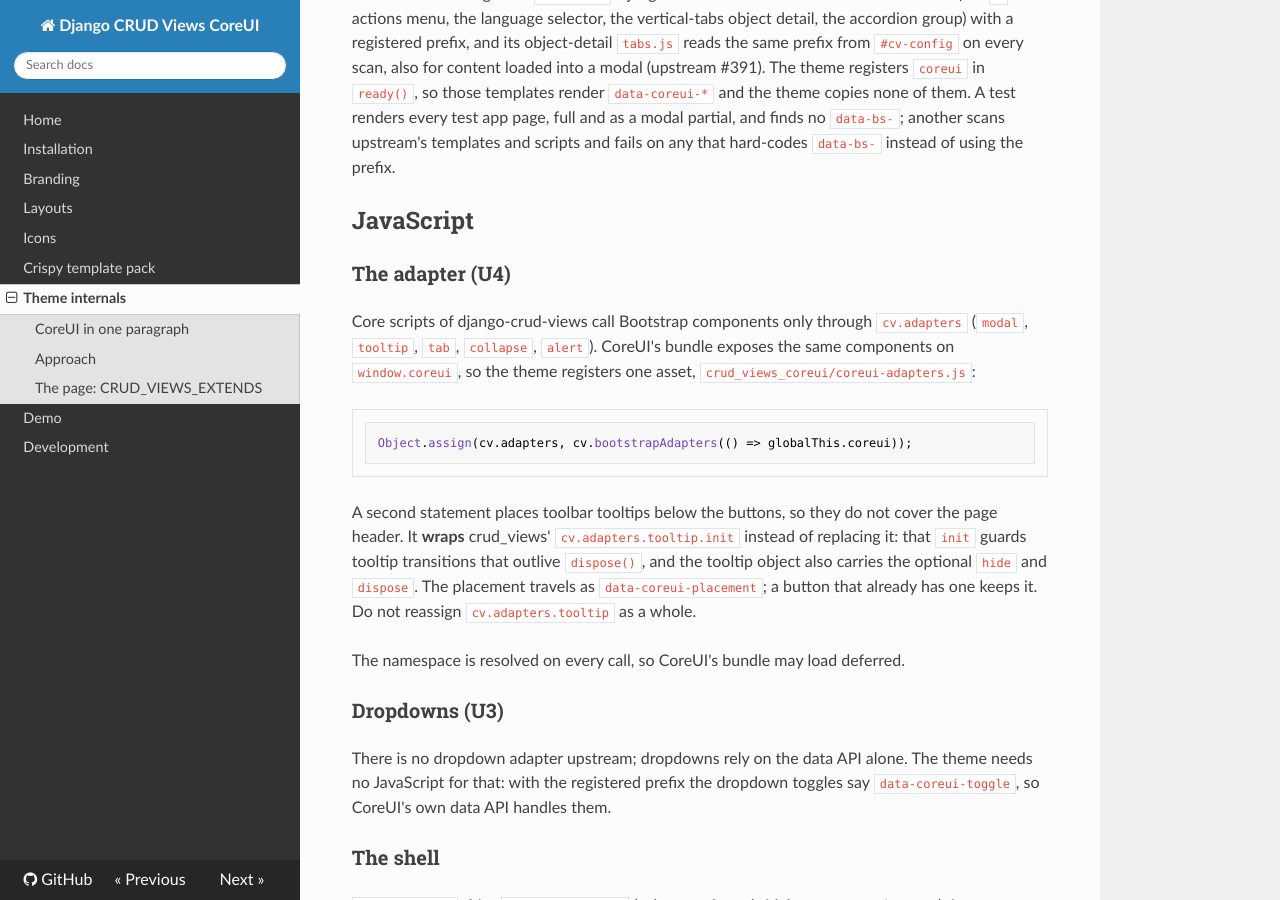
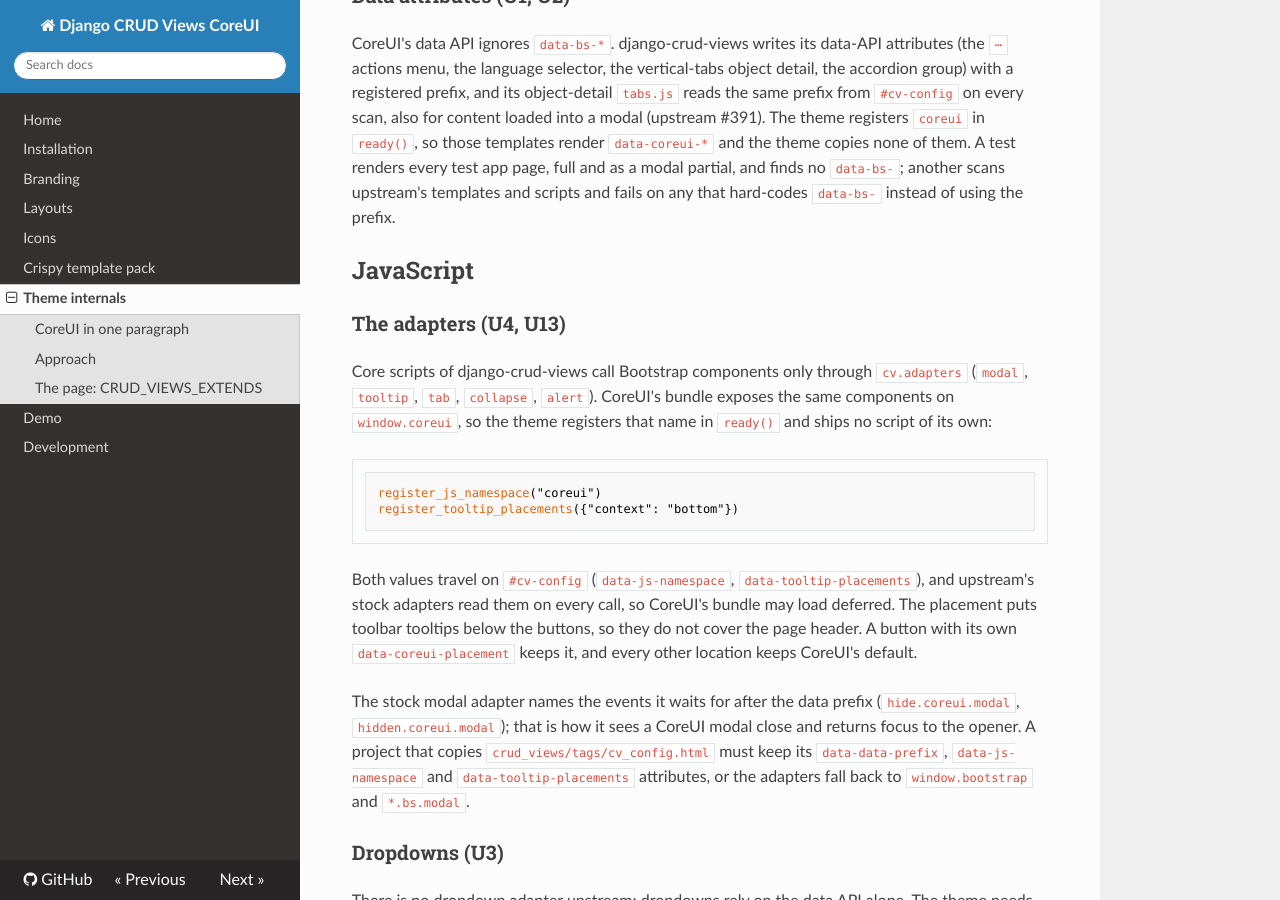
Before and after one commit to jacob-consulting/django-crud-views-coreui, an MkDocs documentation site: the page built from docs/theme_internals.md, in a window 1280 px wide and 900 px high, scrolled down 3915 px. Built offline with MkDocs 1.6.1, drawn with Linux system fonts in a browser that asks for light colours; nearby versions of some CDN libraries; some of the changed text lies outside the part shown.

Commit message:
feat: register CoreUI's JS namespace and tooltip placements, drop coreui-adapters.js (U4)
Adopts django-crud-views #398 (PR #401): ready() calls register_js_namespace("coreui") and
register_tooltip_placements({"context": "bottom"}); the theme ships no JavaScript any more. Tests, the wheel
check, docs and the upstream tracker follow.

Co-Authored-By: Claude Fable 5.2 <noreply@anthropic.com>

````diff
--- a/docs/theme_internals.md
+++ b/docs/theme_internals.md
@@ -46,10 +46,12 @@ DJANGO_TABLES2_TEMPLATE = "crud_views/table/bootstrap5.html"
 COREUI = {"edition": "free"}
 ```
 
-`CrudViewsCoreuiConfig.ready()` registers six things through upstream's hooks: the `coreui` icon library, the icon table
-(`register_icons`), label-mode defaults (`{"form": "both"}`), the button class table (`register_button_classes`; the
-`workflow:*` keys only when `crud_views_workflow` is installed), the data-attribute prefix (`register_data_prefix("coreui")`)
-and the asset bundle (`register_assets`: `coreui-adapters.js`, `crud_views_coreui.css`).
+`CrudViewsCoreuiConfig.ready()` registers eight things through upstream's hooks: the `coreui` icon library, the icon
+table (`register_icons`), label-mode defaults (`{"form": "both"}`), the button class table
+(`register_button_classes`; the `workflow:*` keys only when `crud_views_workflow` is installed), the data-attribute
+prefix (`register_data_prefix("coreui")`), the JavaScript namespace (`register_js_namespace("coreui")`), the tooltip
+placements (`register_tooltip_placements({"context": "bottom"})`) and the asset bundle (`register_assets`:
+`crud_views_coreui.css`).
 
 ## The page: CRUD_VIEWS_EXTENDS
 
@@ -136,22 +138,26 @@ templates and scripts and fails on any that hard-codes `data-bs-` instead of usi
 
 ## JavaScript
 
-### The adapter (U4)
+### The adapters (U4, U13)
 
 Core scripts of django-crud-views call Bootstrap components only through `cv.adapters` (`modal`, `tooltip`, `tab`,
-`collapse`, `alert`). CoreUI's bundle exposes the same components on `window.coreui`, so the theme registers one asset,
-`crud_views_coreui/coreui-adapters.js`:
+`collapse`, `alert`). CoreUI's bundle exposes the same components on `window.coreui`, so the theme registers that name
+in `ready()` and ships no script of its own:
 
-```js
-Object.assign(cv.adapters, cv.bootstrapAdapters(() => globalThis.coreui));
+```python
+register_js_namespace("coreui")
+register_tooltip_placements({"context": "bottom"})
 ```
 
-A second statement places toolbar tooltips below the buttons, so they do not cover the page header. It **wraps**
-crud_views' `cv.adapters.tooltip.init` instead of replacing it: that `init` guards tooltip transitions that outlive
-`dispose()`, and the tooltip object also carries the optional `hide` and `dispose`. The placement travels as
-`data-coreui-placement`; a button that already has one keeps it. Do not reassign `cv.adapters.tooltip` as a whole.
+Both values travel on `#cv-config` (`data-js-namespace`, `data-tooltip-placements`), and upstream's stock adapters read
+them on every call, so CoreUI's bundle may load deferred. The placement puts toolbar tooltips below the buttons, so
+they do not cover the page header. A button with its own `data-coreui-placement` keeps it, and every other location
+keeps CoreUI's default.
 
-The namespace is resolved on every call, so CoreUI's bundle may load deferred.
+The stock modal adapter names the events it waits for after the data prefix (`hide.coreui.modal`,
+`hidden.coreui.modal`); that is how it sees a CoreUI modal close and returns focus to the opener. A project that
+copies `crud_views/tags/cv_config.html` must keep its `data-data-prefix`, `data-js-namespace` and
+`data-tooltip-placements` attributes, or the adapters fall back to `window.bootstrap` and `*.bs.modal`.
 
 ### Dropdowns (U3)
 
--- a/src/crud_views_coreui/static/crud_views_coreui/coreui-adapters.js
+++ /dev/null
@@ -1,16 +0,0 @@
-// CoreUI's bundle exposes its Bootstrap-derived components on window.coreui, not window.bootstrap.
-// crud_views calls Bootstrap only through cv.adapters (adapters.js); point them at CoreUI (upstream tracker U4).
-// The namespace is resolved on every adapter call, so coreui.bundle.min.js may load deferred.
-Object.assign(cv.adapters, cv.bootstrapAdapters(() => globalThis.coreui));
-// Toolbar tooltips open below the buttons, so they do not cover the page header; the rest keep CoreUI's default.
-// Wrap crud_views' init instead of replacing it, so its tooltip-transition guard stays in place; CoreUI reads
-// the placement from the data-coreui-placement attribute. An explicit placement on the button wins.
-{
-    const init = cv.adapters.tooltip.init;
-    cv.adapters.tooltip.init = (el, options = {}) => {
-        if (options.location === "context" && !el.hasAttribute("data-coreui-placement")) {
-            el.setAttribute("data-coreui-placement", "bottom");
-        }
-        init(el, options);
-    };
-}
--- a/superpowers/notes/upstream-tracker.md
+++ b/superpowers/notes/upstream-tracker.md
@@ -94,7 +94,7 @@ demo has no i18n; covered by `test_no_data_bs_on_any_testapp_page`), the prefixe
 | U1 | done (#391, PR #395; adopted 2026-11-21) | `register_data_prefix("coreui")` in `ready()`; no template copies |
 | U2 | done (#391, PR #395; adopted 2026-11-21) | nothing; upstream's `tabs.js` reads the prefix (`coreui-tabs.js` deleted) |
 | U3 | deferred (superseded by #391, adopted) | nothing; upstream's dropdown templates write `data-coreui-*` through the prefix and CoreUI's data API opens them (row menus keep the fixed popper strategy) |
-| U4 | fixed (#398, PR #401 @ `ee82aea1`, 2026-11-22; not adopted, script stays) | `src/crud_views_coreui/static/crud_views_coreui/coreui-adapters.js` |
+| U4 | done (#398, PR #401 @ `ee82aea1`; adopted 2026-11-22) | `register_js_namespace("coreui")` and `register_tooltip_placements({"context": "bottom"})` in `ready()`; `coreui-adapters.js` deleted |
 | U5 | done (#394, PR #397; adopted 2026-11-21) | `src/crud_views_coreui/static/crud_views_coreui/crud_views_coreui.css`, `--cv-*` block (`--cv-secondary-text-emphasis` from `--cui-body-color`) |
 | U6 | confirmed | `scripts/vendor_templates.py` / `django_coreui.crispy.vendored.rewrite` (`data-bs-` -> `data-coreui-` in the crispy pack) |
 | U7 | confirmed (demo) | semantic icon names: `example/config/icons.py` `ACME_ICONS` -> `CRUD_VIEWS_ICONS` and `COREUI_ICON_ALIASES` (`django_coreui/icons.py`) |
@@ -111,11 +111,11 @@ registrations; revisit when a third theme exists or a registration bug appears.
 
 ## Still open (2026-11-21, after PR #3)
 
-#398 (U4) is fixed upstream since 2026-11-22 and waits for adoption here. Left, none of them blocking:
+#398 (U4) is fixed upstream and adopted here (2026-11-22). Left, none of them blocking:
 
-- **U4**: fixed by django-crud-views PR #401 @ `ee82aea1` (2026-11-22, #398 closed): `register_js_namespace()` and
-  `register_tooltip_placements()`, both in `#cv-config`. Not adopted yet: `coreui-adapters.js` and its asset-bundle
-  entry are still in place; the adoption steps are in the U4 entry.
+- **U4**: done. The theme calls `register_js_namespace("coreui")` and
+  `register_tooltip_placements({"context": "bottom"})`; `coreui-adapters.js` and its asset-bundle entry are gone.
+  Not checked in a browser after the adoption: see the U4 entry.
 - **U3**: deferred until a theme exists whose library is neither Bootstrap nor a data-API fork.
 - **U8**: see the verdict above.
 - **U11**: E002 stays for the two layout overrides (`snippets/form_frame.html`, `table/bootstrap5.html`); they are
@@ -214,8 +214,8 @@ registrations; revisit when a third theme exists or a registration bug appears.
 
 ## U4. Default adapter namespace is fixed to `globalThis.bootstrap`
 
-- Status: fixed (#398 filed 2026-11-21, fixed 2026-11-22 by PR #401 @ `ee82aea1`; not adopted here, the theme
-  script is still in place) · Severity: cosmetic
+- Status: done (#398 filed 2026-11-21, fixed 2026-11-22 by PR #401 @ `ee82aea1`; adopted 2026-11-22, the theme
+  script is deleted) · Severity: cosmetic
 - Where: `crud_views/static/crud_views/js/adapters.js:129`
 - Effect: works (a theme script runs `cv.adapters = cv.bootstrapAdapters(() => window.coreui)`), but every
   Bootstrap-fork theme writes the same few lines and has to load after `adapters.js` and before first use.
@@ -246,13 +246,14 @@ registrations; revisit when a third theme exists or a registration bug appears.
   `crud_views.lib`; `#cv-config` carries `data-js-namespace` and `data-tooltip-placements`; the stock adapters
   resolve the namespace on every call and `tooltip.init` passes the registered placement unless the trigger has
   `data-{prefix}-placement`. Its follow-up #403 (U13) makes the stock modal adapter follow the data prefix.
-- To adopt (not done): in `CrudViewsCoreuiConfig.ready()` add `register_js_namespace("coreui")` and
-  `register_tooltip_placements({"context": "bottom"})`, drop `js=["crud_views_coreui/coreui-adapters.js"]` from
-  `register_assets(...)` and delete the script. The script is pinned by
-  `tests/crud_views_coreui/test_registration.py` (bundle list and
-  `test_adapter_script_uses_coreui_namespace_and_wraps_tooltip_init`) and by the adapter tests in
-  `tests/crud_views_coreui/test_theme.py`, and described in `CLAUDE.md` and `docs/theme_internals.md`; those change
-  with it. Needs `../django-crud-views` at `ee82aea1` or later, and at `5f5918ad` or later for U13.
+- Adopted (2026-11-22, branch `feature/adopt-js-namespace`): `CrudViewsCoreuiConfig.ready()` calls
+  `register_js_namespace("coreui")` and `register_tooltip_placements({"context": "bottom"})`; the asset bundle is
+  CSS only and `coreui-adapters.js` is deleted, so the theme ships no JavaScript. Guards: the registration tests
+  (`test_js_namespace_is_coreui`, `test_toolbar_tooltips_open_below`, `test_theme_ships_no_script`), the rendered
+  `#cv-config` (`data-js-namespace="coreui"`, the placements JSON) and a scan of upstream's `adapters.js` for the
+  hooks the theme now relies on, the U13 event names included. `scripts/check_dist.py` no longer requires the script
+  in the wheel. Needs `../django-crud-views` at `5f5918ad` or later (U13). Not checked in a browser after the
+  adoption: toolbar tooltips opening below, and one modal open and close.
 
 ## U5. Upstream CSS reads `--bs-*` custom properties
 
````
Also changed, not shown: CHANGELOG.md (+1 -1 lines), CLAUDE.md (+5 -3 lines), README.md (+1 -1 lines), docs/index.md (+1 -1 lines), 8 other files.
